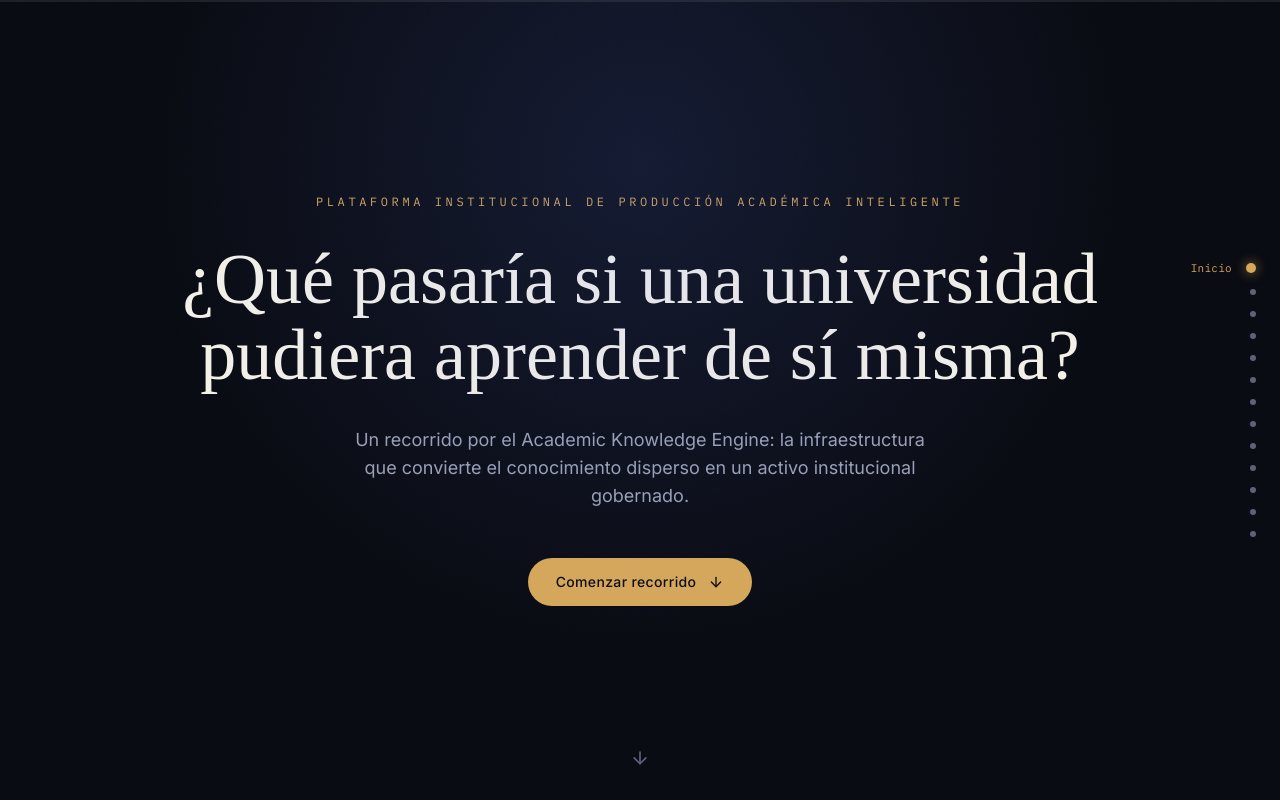
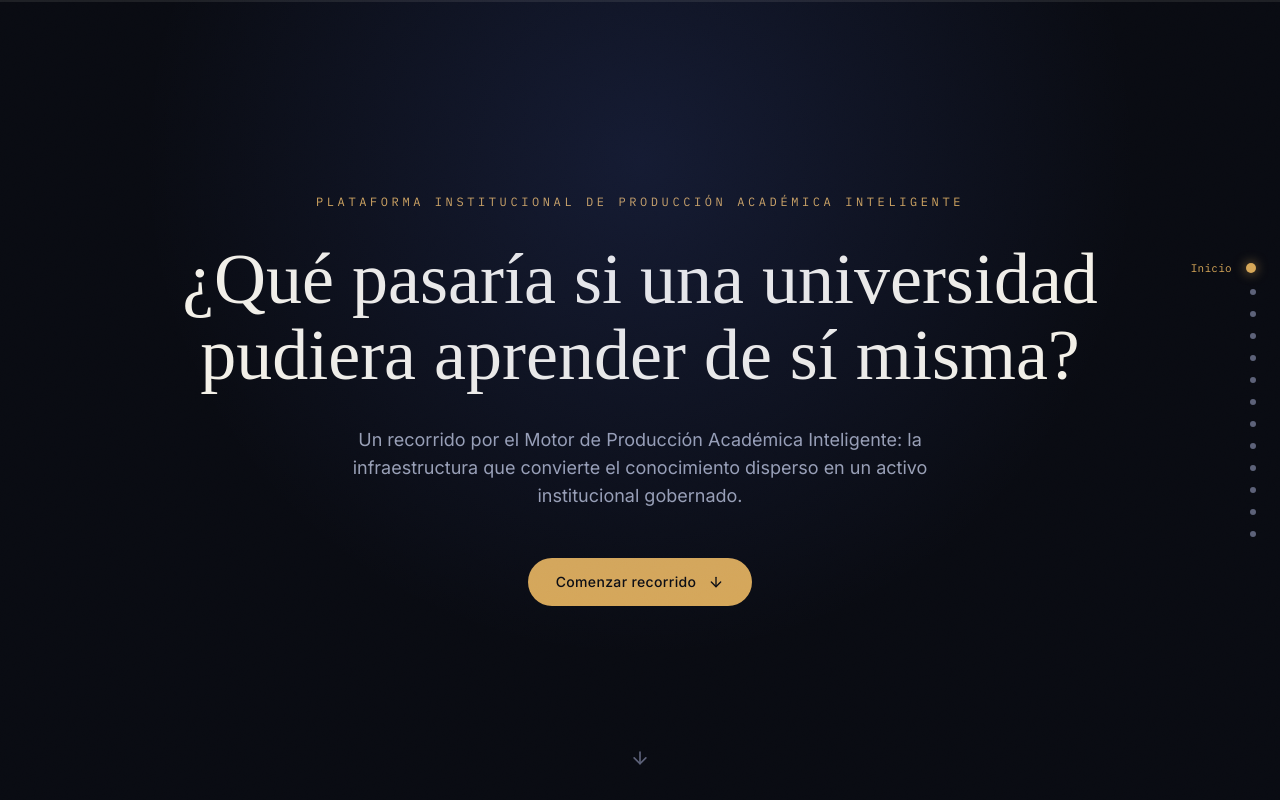
Before and after one commit to AetherAl3x115/ake-experience, a React (Vite) app: page / in a window 1280 px wide. Shown: the top 800 px of the page. Built offline with nearby package versions, Linux system fonts and the light colour scheme.

Commit message:
Nombres en eingles a esapnol 13 de agosto del 2026

```diff
--- a/src/components/sections/Hero.tsx
+++ b/src/components/sections/Hero.tsx
@@ -43,9 +43,9 @@ export function Hero() {
         transition={{ duration: 0.9, delay: 0.7 }}
         className="mt-8 text-center text-ink-dim text-lg max-w-xl"
       >
-        Un recorrido por el Academic Knowledge Engine: la infraestructura
-        que convierte el conocimiento disperso en un activo institucional
-        gobernado.
+        Un recorrido por el Motor de Producción Académica Inteligente: la
+        infraestructura que convierte el conocimiento disperso en un activo
+        institucional gobernado.
       </motion.p>
 
       <motion.div
--- a/src/data/content.ts
+++ b/src/data/content.ts
@@ -89,7 +89,7 @@ export const LEARNING_STUDIO_FEATURES = [
 export const BRIDGE_FLOW: FlowStep[] = [
   { id: "Equipo institucional", label: "Equipo institucional", detail: "Solicita un objeto de aprendizaje" },
   { id: "boton", label: "Un botón", detail: "Dispara la solicitud desde Moodle" },
-  { id: "ake", label: "Academic Knowledge Engine", detail: "Recupera y compone conocimiento verificado" },
+  { id: "ake", label: "Motor de Producción Académica Inteligente", detail: "Recupera y compone conocimiento verificado" },
   { id: "moodle", label: "Moodle", detail: "Recibe el contenido estructurado" },
   { id: "studio", label: "Learning Studio", detail: "Construye el objeto de aprendizaje" },
   { id: "scorm", label: "SCORM", detail: "Empaqueta el resultado final" },
@@ -164,7 +164,7 @@ export const TIMELINE: TimelineMilestone[] = [
   { year: "2018", title: "Repositorios institucionales", description: "Las universidades empiezan a centralizar documentos, sin una capa que los interprete." },
   { year: "2023", title: "Modelos generativos (LLMs)", description: "La IA generativa entra al aula, pero sin anclaje al conocimiento propio de la institución." },
   { year: "2025", title: "RAG y búsqueda semántica", description: "La recuperación aumentada resuelve el problema de la alucinación: primero la fuente, después la respuesta." },
-  { year: "2026", title: "Academic Knowledge Engine", description: "UVEG convierte su propio conocimiento en la infraestructura que gobierna todo lo anterior.", highlight: true },
+  { year: "2026", title: "Motor de Producción Académica Inteligente", description: "UVEG convierte su propio conocimiento en la infraestructura que gobierna todo lo anterior.", highlight: true },
 ];
 
 export const ECOSYSTEM_NODES: EcosystemNode[] = [
@@ -213,7 +213,7 @@ export const CONSUMER_INFO: ConsumerInfo[] = [
   {
     id: "learning-bridge",
     label: "Learning Bridge",
-    does: "Actúa como integrador entre Moodle y el Academic Knowledge Engine, orquestando cada solicitud docente.",
+    does: "Actúa como integrador entre Moodle y el Motor de Producción Académica Inteligente, orquestando cada solicitud docente.",
     consumes: "Solicitudes del Equipo institucional disparadas desde Moodle.",
     produces: "Contenido estructurado listo para que Learning Studio lo construya.",
   },
```
